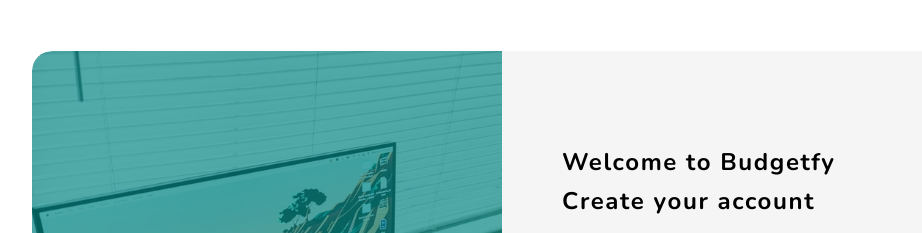
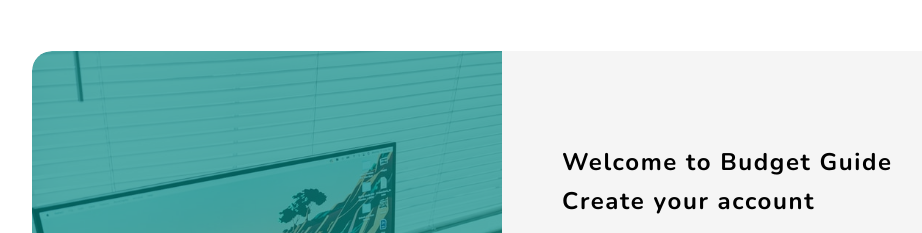
Before and after one commit to muchirijane/next-firebase-login-template, a Next.js app: page / in a window 1280 px wide. Shown: the top 233 px of the page, without its empty margins (108-1030 px from the left). Built offline with nearby package versions, Linux system fonts and the light colour scheme; no server answers.

Commit message:
Changed the app name and environment variables.

```diff
--- a/components/Layout/Meta.js
+++ b/components/Layout/Meta.js
@@ -11,7 +11,7 @@
       <meta name='author' content='Jane Muthoni Muchiri' />
       <meta
         name='Keywords'
-        content='front end developer, self taught developer, web developer, Html and CSS, portfolio, javascript, react'
+        content='front end developer, self taught developer, login App with Javascript and firebase'
       />
       <meta
         name='description'
@@ -25,7 +25,7 @@
 
       <link rel='icon' href='/favicon.ico' />
 
-      <title>Next Js Login template</title>
+      <title>Budget Guide App</title>
     </Head>
   );
 }
--- a/components/Login/Login.js
+++ b/components/Login/Login.js
@@ -138,12 +138,12 @@
   const emailHandler = (e) => {
     const emailValue = e.target.value;
     setEmail(emailValue);
-    // return emailValue;
+
   };
   const passwordHandler = (e) => {
     const passwordValue = e.target.value;
     setPassword(passwordValue);
-    //return passwordValue;
+
   };
 
   const signUpHandler = () => {
@@ -154,8 +154,7 @@
   };
   const submitHandler = (e) => {
     e.preventDefault();
-    // clearInputs();
-    // clearErrors();
+
   };
 
   return (
@@ -170,12 +169,12 @@
         <LoginFormWrapper>
           {hasAccount ? (
             <div>
-              <h1>Welcome Back to Budgetfy</h1>
+              <h1>Welcome Back to Budget Guide</h1>
               <h2>LogIn to your account</h2>
             </div>
           ) : (
             <div>
-              <h1>Welcome to Budgetfy</h1>
+              <h1>Welcome to Budget Guide</h1>
               <h2>Create your account</h2>
             </div>
           )}
```
